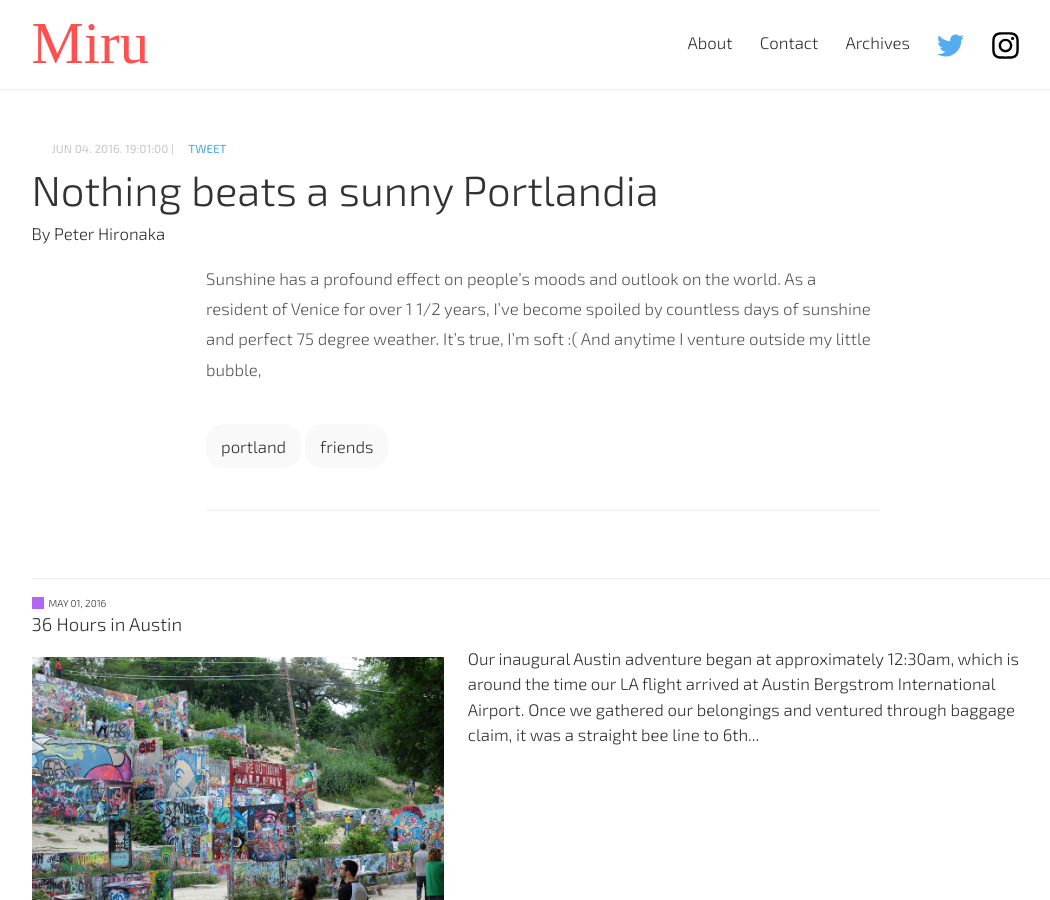
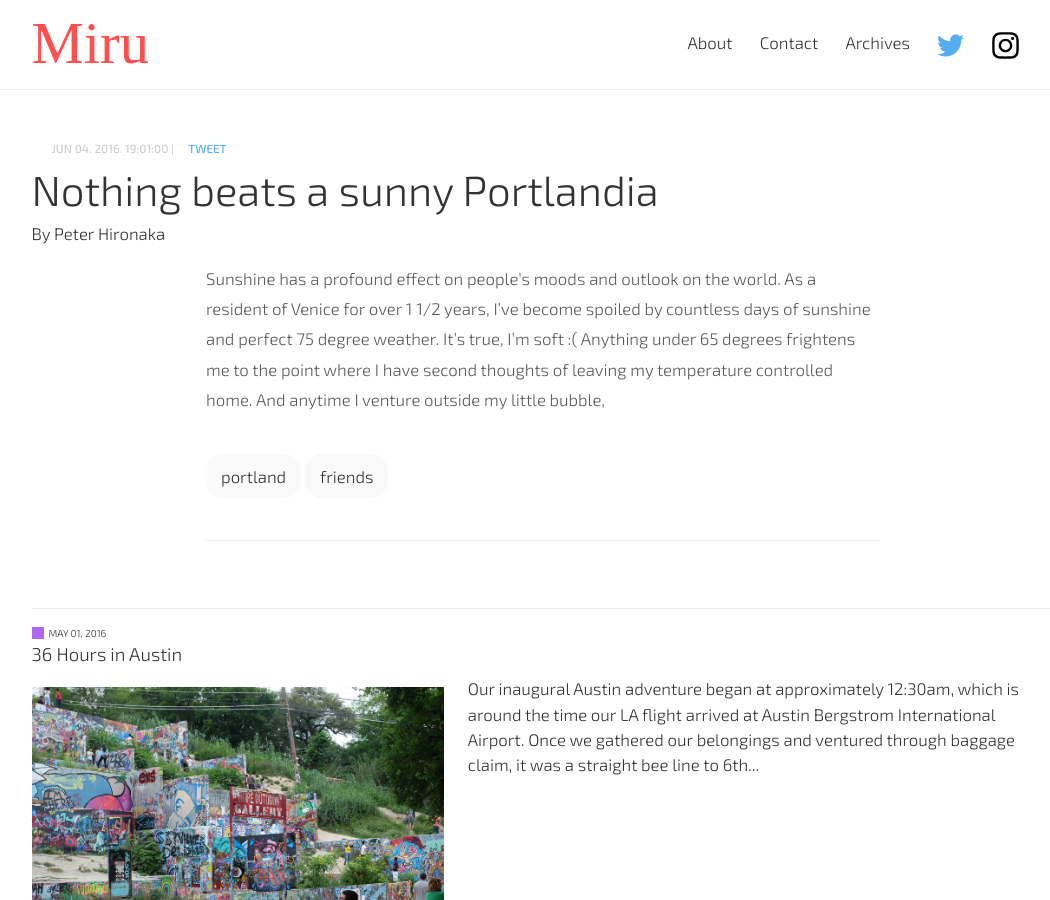
Before and after one commit to PHironaka/Miru-Blog, a Jekyll site: the page built from _posts/2016-06-04-nothing-beats-a-sunny-portlandia.markdown, in a window 1280 px wide and 900 px high. Shown: the whole window, without its empty margins (97-1147 px from the left). Built offline with Jekyll 4.4.1, drawn with Linux system fonts in a browser that asks for light colours; some web fonts are replaced; a script that is not in the unit is left out; comment, search, counter and statistics services are not loaded.

Commit message:
Updated Nothing Beats A Sunny Portlandia

```diff
--- a/_posts/2016-06-04-nothing-beats-a-sunny-portlandia.markdown
+++ b/_posts/2016-06-04-nothing-beats-a-sunny-portlandia.markdown
@@ -9,4 +9,4 @@ name: peter-hironaka
 Field name:
 ---
 
- Sunshine has a profound effect on people's moods and outlook on the world. As a resident of Venice for over 1 1/2 years, I've become spoiled by countless days of sunshine and perfect 75 degree weather. It's true, I'm soft :( And anytime I venture outside my little bubble,
+ Sunshine has a profound effect on people's moods and outlook on the world. As a resident of Venice for over 1 1/2 years, I've become spoiled by countless days of sunshine and perfect 75 degree weather. It's true, I'm soft :( Anything under 65 degrees frightens me to the point where I have second thoughts of leaving my temperature controlled home. And anytime I venture outside my little bubble,
```
